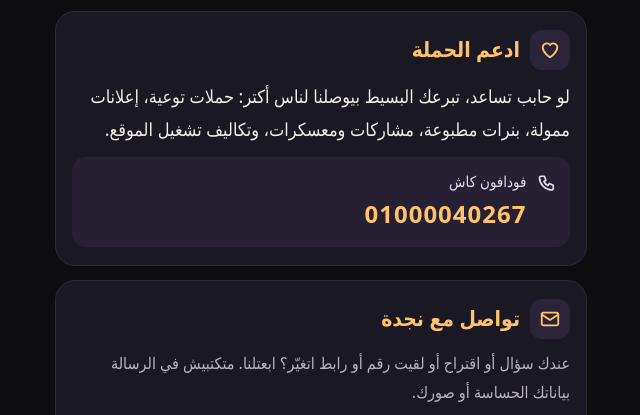
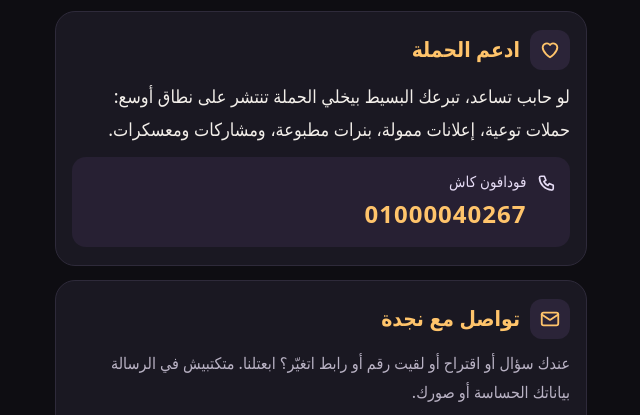
Before and after one commit to najdahelp/najdahelp.github.io, a plain HTML site: page index.html in a window 1280 px wide. Shown: the part 4299-4714 px from the top of the page, without its empty margins (319-959 px from the left). Drawn offline with Linux system fonts and the light colour scheme.

Commit message:
Donation line final wording
Updated donation message for clarity and impact.

```diff
--- a/index.html
+++ b/index.html
@@ -191,7 +191,7 @@ footer{text-align:center;font-size:14px;color:var(--mut);padding:8px 20px 36px;l
 
 <section class="card" aria-labelledby="h9">
 <h2 id="h9"><span class="ic"><svg class="i"><use href="#heart"/></svg></span>ادعم الحملة</h2>
-<p>لو حابب تساعد، تبرعك البسيط بيوصلنا لناس أكتر: حملات توعية، إعلانات ممولة، بنرات مطبوعة، مشاركات ومعسكرات، وتكاليف تشغيل الموقع.</p>
+<p>لو حابب تساعد، تبرعك البسيط بيخلي الحملة تنتشر على نطاق أوسع: حملات توعية، إعلانات ممولة، بنرات مطبوعة، ومشاركات ومعسكرات.</p>
 <div class="tip"><svg class="i"><use href="#phone"/></svg><div>فودافون كاش<br><b dir="ltr" style="display:block;text-align:right;font-size:24px;color:var(--p);letter-spacing:1px;user-select:all">01000040267</b></div></div>
 </section>
 
```
